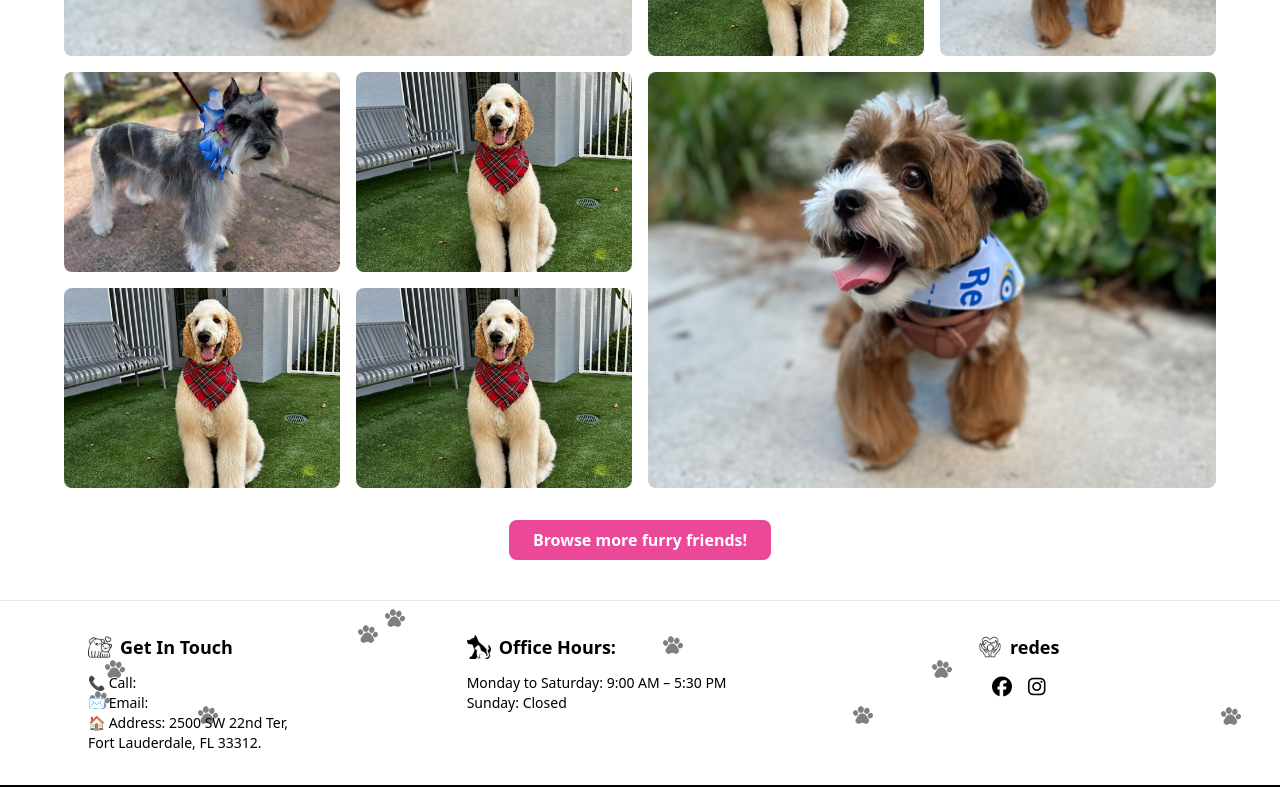
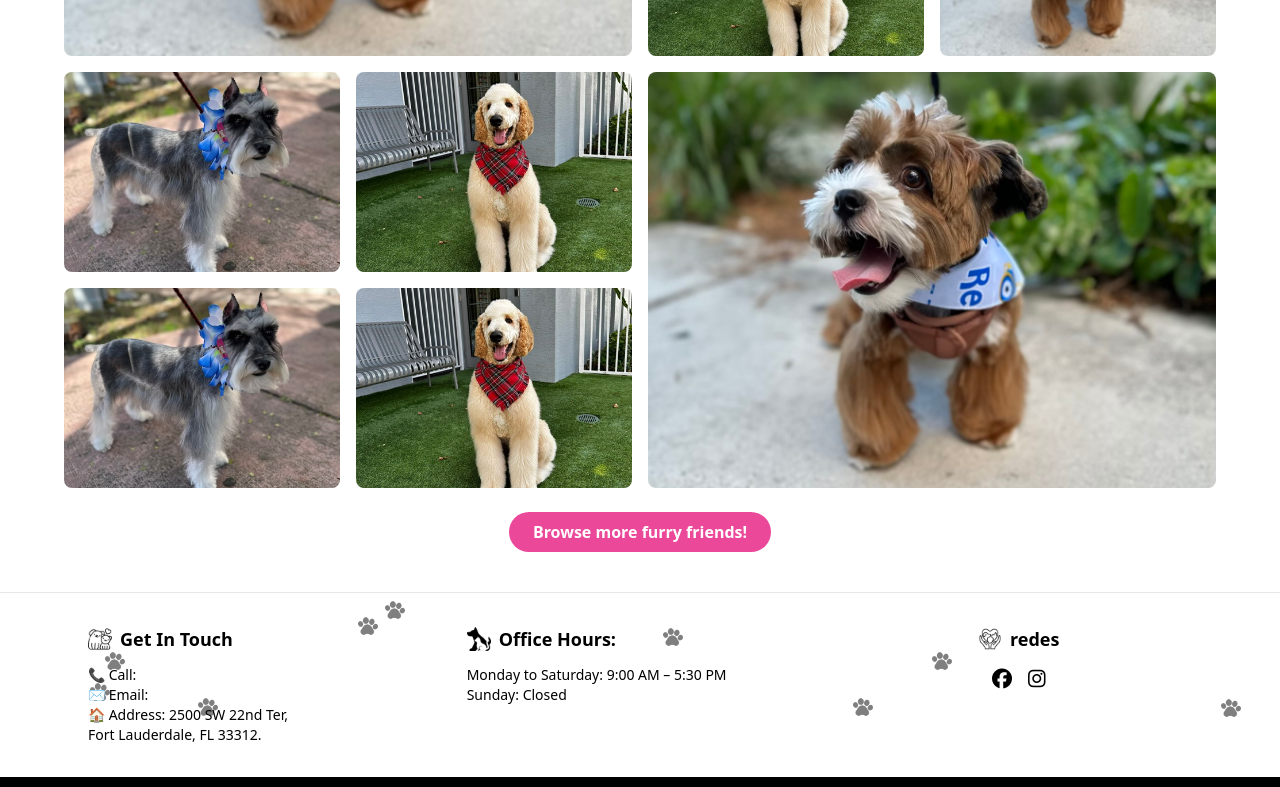
Before and after one commit to DETDevs/MoPetCo.App, a React (Vite) app: page / in a window 1280 px wide. Shown: the part 1980-2767 px from the top of the page. Built offline with nearby package versions, Linux system fonts and the light colour scheme.

Commit message:
t-devp: add animaciones/efectos a la gallery

```diff
--- a/package.json
+++ b/package.json
@@ -10,6 +10,7 @@
     "preview": "vite preview"
   },
   "dependencies": {
+    "aos": "^2.3.4",
     "react": "^19.0.0",
     "react-dom": "^19.0.0"
   },
--- a/src/components/ui/Home/GallerySection.tsx
+++ b/src/components/ui/Home/GallerySection.tsx
@@ -1,69 +1,137 @@
+import { useEffect, useState } from "react";
+import AOS from "aos";
+import "aos/dist/aos.css";
+
+// Tipo para las imágenes
+interface GalleryImage {
+  src: string;
+  alt: string;
+}
+
+// Dos sets de imágenes (puedes cambiar las rutas si necesitas otras imágenes)
+const firstSet: GalleryImage[] = [
+  { src: "/assets/dog2.jpg", alt: "Dog 1" },
+  { src: "/assets/dog1.JPG", alt: "Dog 2" },
+  { src: "/assets/dog3.jpg", alt: "Dog 3" },
+  { src: "/assets/dog1.JPG", alt: "Dog 4" },
+  { src: "/assets/dog2.jpg", alt: "Dog 5" },
+  { src: "/assets/dog3.jpg", alt: "Dog 6" },
+  { src: "/assets/dog1.JPG", alt: "Dog 7" },
+  { src: "/assets/dog2.jpg", alt: "Dog 8" },
+  { src: "/assets/dog3.jpg", alt: "Dog 9" },
+  { src: "/assets/dog1.JPG", alt: "Dog 10" },
+];
+
+const secondSet: GalleryImage[] = [
+  { src: "/assets/dog3.jpg", alt: "Dog 11" },
+  { src: "/assets/dog2.jpg", alt: "Dog 12" },
+  { src: "/assets/dog1.JPG", alt: "Dog 13" },
+  { src: "/assets/dog3.jpg", alt: "Dog 14" },
+  { src: "/assets/dog2.jpg", alt: "Dog 15" },
+  { src: "/assets/dog1.JPG", alt: "Dog 16" },
+  { src: "/assets/dog2.jpg", alt: "Dog 17" },
+  { src: "/assets/dog3.jpg", alt: "Dog 18" },
+  { src: "/assets/dog1.JPG", alt: "Dog 19" },
+  { src: "/assets/dog2.jpg", alt: "Dog 20" },
+];
+
 export const GallerySection = () => {
+  const [currentSet, setCurrentSet] = useState<GalleryImage[]>(firstSet);
+  const [fade, setFade] = useState(false);
+
+  useEffect(() => {
+    AOS.init({ duration: 1000 }); // Animación al hacer scroll
+
+    const interval = setInterval(() => {
+      setFade(true); // inicia fade-out
+      setTimeout(() => {
+        setCurrentSet((prev) => (prev === firstSet ? secondSet : firstSet));
+        setFade(false); // fade-in
+      }, 500); // duración del fade-out
+    }, 10000); // cada 5 segundos
+
+    return () => clearInterval(interval);
+  }, []);
+
   return (
-    <div className="w-full px-4 py-10 flex flex-col items-center bg-white">
+    <div
+      className="w-full py-10 flex flex-col items-center bg-white"
+      data-aos="fade-up"
+    >
       <h2 className="text-xl font-bold text-center mb-6">
         Looking & Smelling Great!
       </h2>
 
-      {/* Grid con altura automática y balanceada */}
-      <div className="grid grid-cols-2 md:grid-cols-4 gap-4 max-w-6xl w-full grid-auto-rows-[200px] md:auto-rows-[200px]">
-        {/* Imagen grande, altura doble */}
+      {/* Contenedor con animación fade */}
+      <div
+        className={`transition-opacity w-full  duration-500 flex justify-center items-center ${
+          fade ? "opacity-0" : "opacity-100"
+        }`}
+      >
+        {/* Grid con diseño original */}
+        <div
+          data-aos="fade-up"
+          className=" grid grid-cols-2 md:grid-cols-4 gap-4 max-w-6xl w-full grid-auto-rows-[200px] md:auto-rows-[200px] md:w-full  px-4 md:px-0 jus"
+        >
+          {/* Imagen grande */}
           <img
-          src="/assets/dog2.jpg"
-          alt="Dog 1"
-          className="col-span-2 row-span-2 object-cover w-full h-full rounded-lg"
+            src={currentSet[0].src}
+            alt={currentSet[0].alt}
+            className="col-span-2 row-span-2 object-cover w-full h-full rounded-lg transition-transform duration-300 hover:scale-95"
           />
-        {/* Imágenes normales */}
+          {/* Cuatro pequeñas */}
           <img
-          src="/assets/dog1.JPG"
-          alt="Dog 2"
-          className="object-cover w-full h-full rounded-lg"
+            src={currentSet[1].src}
+            alt={currentSet[1].alt}
+            className="object-cover w-full h-full rounded-lg transition-transform duration-300 hover:scale-105"
           />
           <img
-          src="/assets/dog3.jpg"
-          alt="Dog 3"
-          className="object-cover w-full h-full rounded-lg"
+            src={currentSet[2].src}
+            alt={currentSet[2].alt}
+            className="object-cover w-full h-full rounded-lg transition-transform duration-300 hover:scale-105"
           />
           <img
-          src="/assets/dog1.JPG"
-          alt="Dog 4"
-          className="object-cover w-full h-full rounded-lg"
+            src={currentSet[3].src}
+            alt={currentSet[3].alt}
+            className="object-cover w-full h-full rounded-lg transition-transform duration-300 hover:scale-105"
           />
           <img
-          src="/assets/dog2.jpg"
-          alt="Dog 5"
-          className="object-cover w-full h-full rounded-lg"
+            src={currentSet[4].src}
+            alt={currentSet[4].alt}
+            className="object-cover w-full h-full rounded-lg transition-transform duration-300 hover:scale-105"
+          />
+          {/* Cuatro pequeñas */}
+          <img
+            src={currentSet[5].src}
+            alt={currentSet[5].alt}
+            className="object-cover w-full h-full rounded-lg transition-transform duration-300 hover:scale-105"
           />
           <img
-          src="/assets/dog3.jpg"
-          alt="Dog 6"
-          className="object-cover w-full h-full rounded-lg"
+            src={currentSet[6].src}
+            alt={currentSet[6].alt}
+            className="object-cover w-full h-full rounded-lg transition-transform duration-300 hover:scale-105"
           />
           <img
-          src="/assets/dog1.JPG"
-          alt="Dog 7"
-          className="object-cover w-full h-full rounded-lg"
-        />
-          {/* Imagen grande, altura doble */}
-          <img
-           src="/assets/dog2.jpg"
-           alt="Dog 1"
-           className="col-span-2 row-span-2 object-cover w-full h-full rounded-lg"
+            src={currentSet[7].src}
+            alt={currentSet[7].alt}
+            className="col-span-2 row-span-2 object-cover w-full h-full rounded-lg transition-transform duration-300 hover:scale-95"
           />
           <img
-          src="/assets/dog1.JPG"
-          alt="Dog 7"
-          className="object-cover w-full h-full rounded-lg"
+            src={currentSet[8].src}
+            alt={currentSet[8].alt}
+            className="object-cover w-full h-full rounded-lg transition-transform duration-300 hover:scale-105"
           />
+          {/* Imagen grande */}
           <img
-          src="/assets/dog1.JPG"
-          alt="Dog 7"
-          className="object-cover w-full h-full rounded-lg"
+            src={currentSet[9].src}
+            alt={currentSet[9].alt}
+            className="object-cover w-full h-full rounded-lg transition-transform duration-300 hover:scale-105"
           />
+        </div>
       </div>
 
       {/* Botón */}
-      <button className="mt-8 bg-pink-500 text-white rounded-lg px-6 py-2 font-semibold hover:bg-pink-600">
+      <button className="mt-6 bg-pink-500 text-white px-6 py-2 rounded-full font-semibold hover:bg-pink-600">
         Browse more furry friends!
       </button>
     </div>
--- /dev/null
+++ b/src/types/aos.d.ts
@@ -0,0 +1 @@
+declare module 'aos';
--- a/tailwind.config.cjs
+++ b/tailwind.config.cjs
@@ -8,6 +8,7 @@ export default {
         "bounce-in": "bounceIn 1s ease-out forwards",
         "puppy-fadeder": "puppyFadeDER 1s ease-out forwards",
         "puppy-fadeizq": "puppyFadeIZQ 1s ease-out forwards",
+        'fade-in-Img': 'fadeInImg 1s ease-in-out forwards',
       },
       keyframes: {
         fadeIn: {
@@ -27,6 +28,10 @@ export default {
           "50%": { transform: "scale(1.1)", opacity: 0.8 },
           "100%": { transform: "scale(1)", opacity: 0.6 },
         },
+        fadeInImg: {
+          '0%': { opacity: 0 },
+          '100%': { opacity: 1 },
+        },
       },
     },
   },
```
Also changed, not shown: 1 other file (tests, documents, lock files or other folders). Lines whose indentation alone changed are shown as unchanged.
